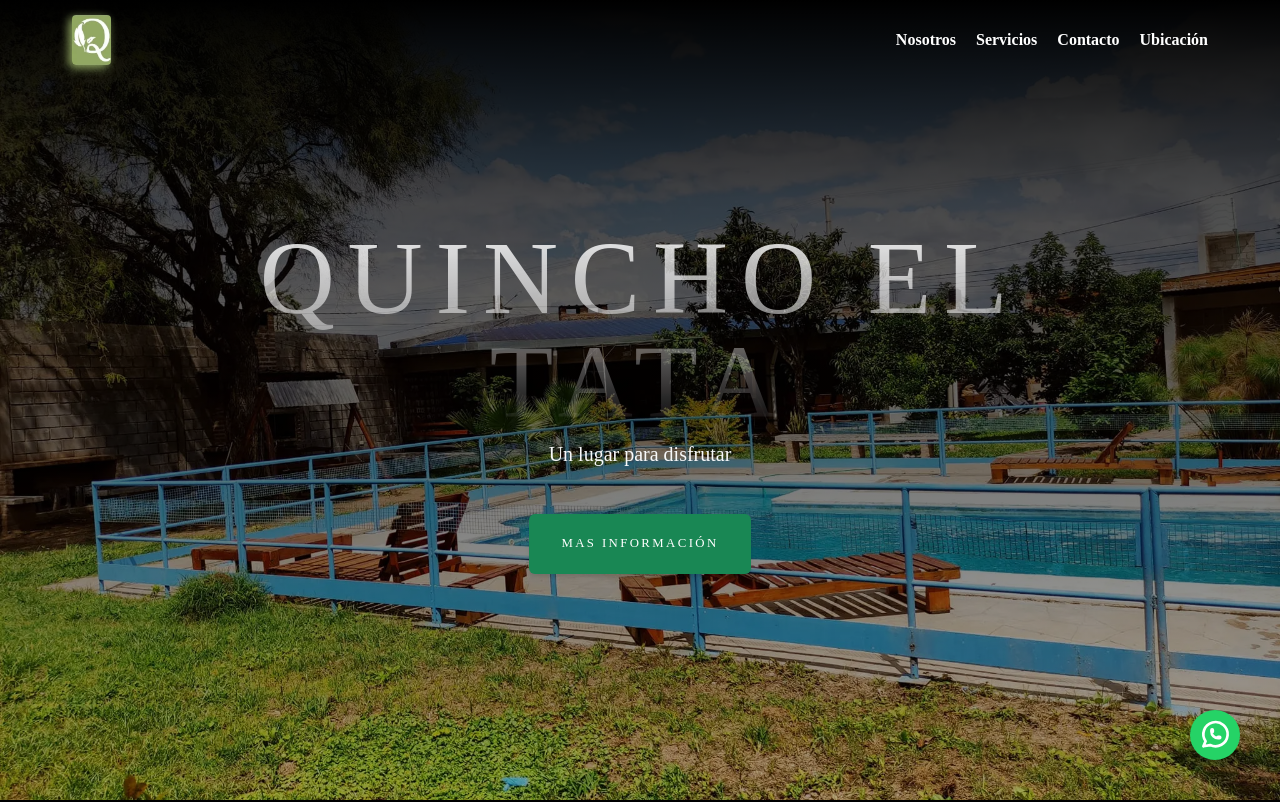
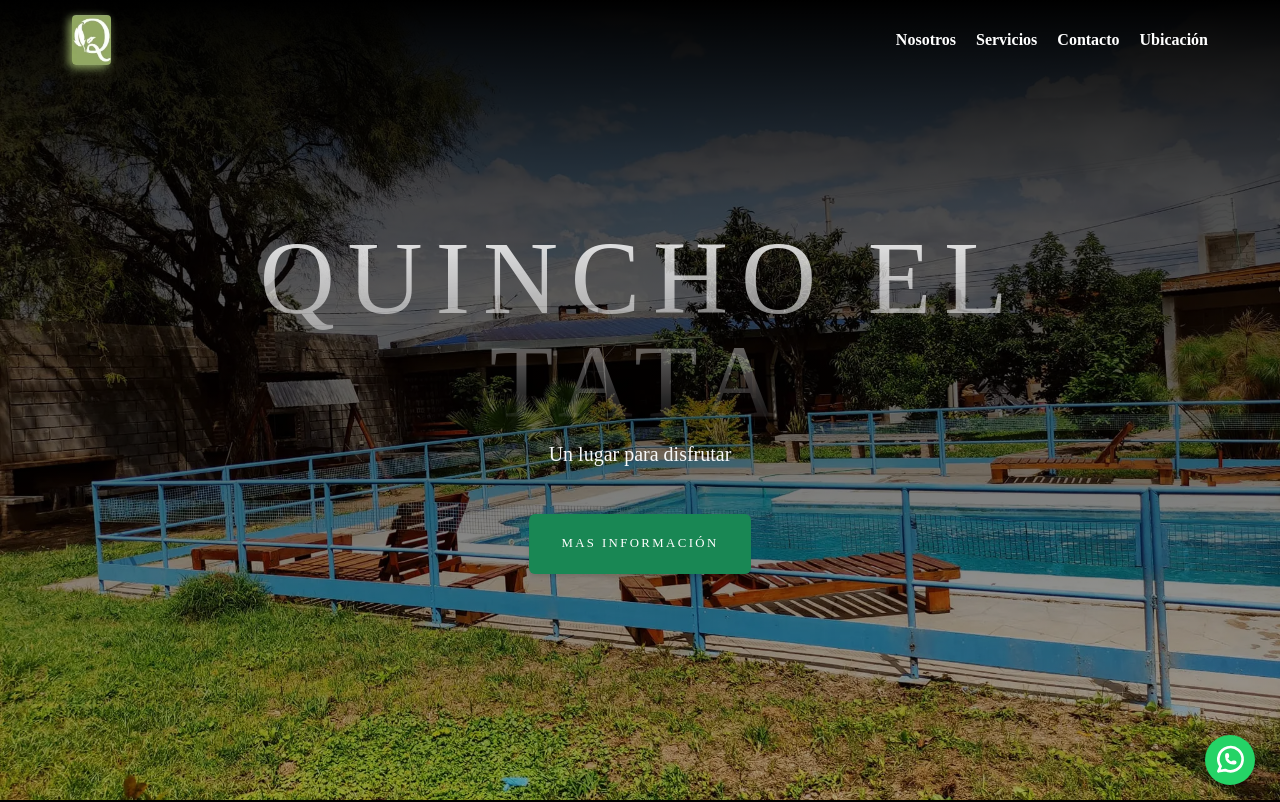
Before and after one commit to DevEzequiel14/Quincho-El-Tata, an Angular app: page / in a window 1280 px wide. Shown: the top 802 px of the page. Built offline with nearby package versions, Linux system fonts and the light colour scheme.

Commit message:
fix in button whatsapp

```diff
--- a/src/app/shared/components/whatsapp/whatsapp.component.scss
+++ b/src/app/shared/components/whatsapp/whatsapp.component.scss
@@ -2,8 +2,8 @@
   position: fixed;
   width: 50px;
   height: 50px;
-  bottom: 40px;
-  right: 40px;
+  bottom: 15px;
+  right: 25px;
   background-color: #25d366;
   color: #fff;
   border-radius: 50px;
```
